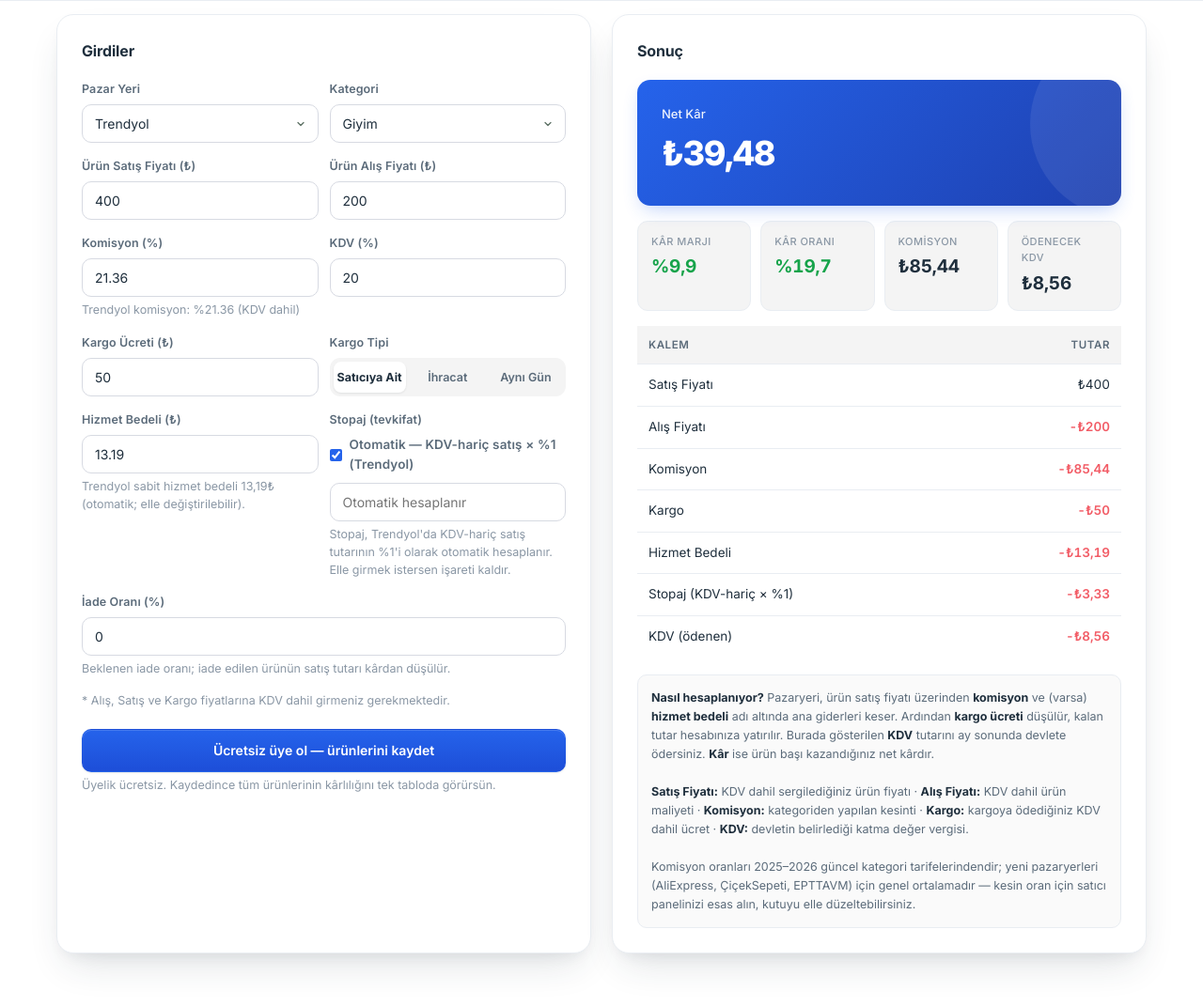
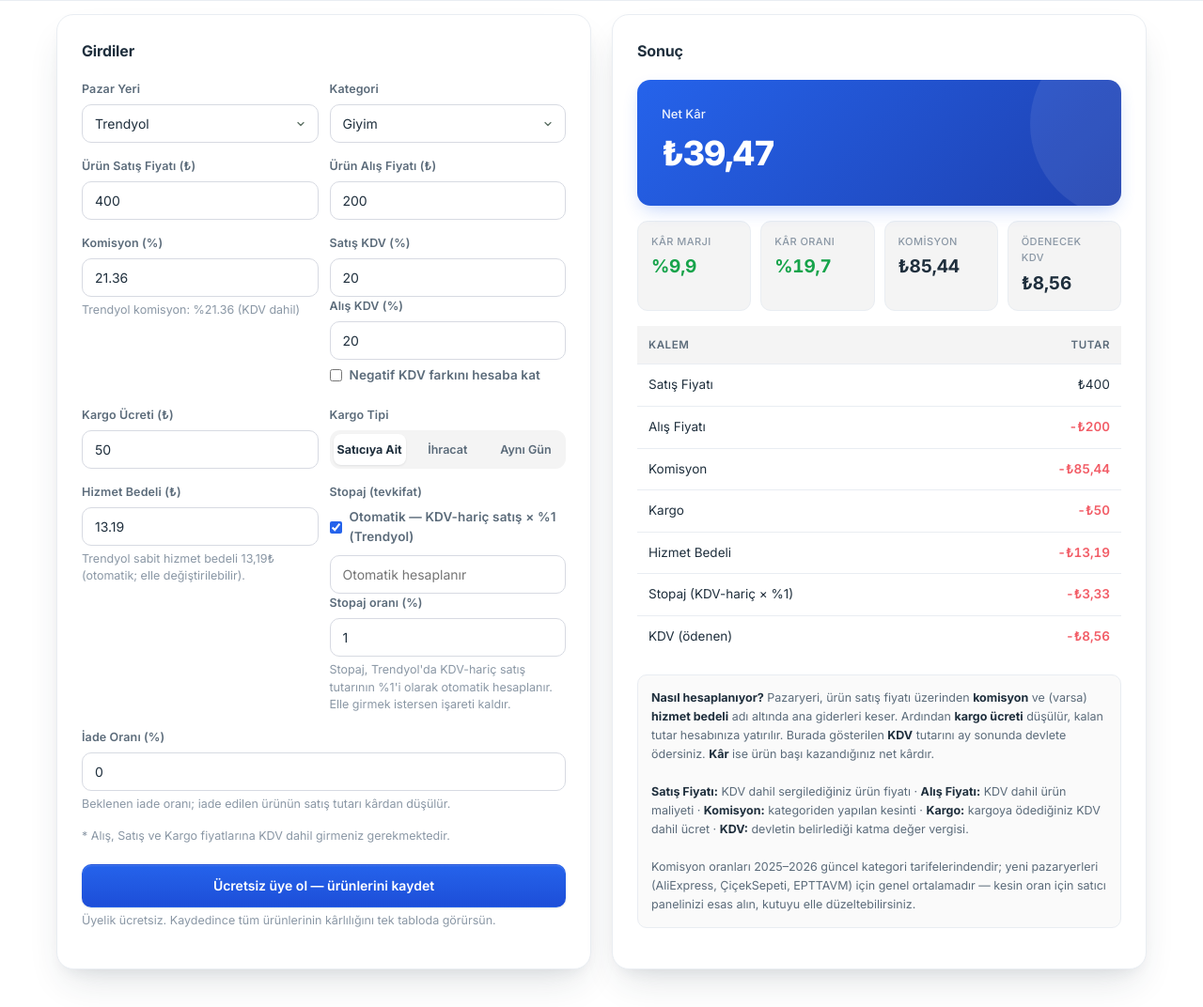
Before and after one commit to techhane48-source/kar-araci, a PHP site: page / in a window 1280 px wide. Shown: the part 576-1648 px from the top of the page at 94% size. Run offline with PHP 8.4, Linux system fonts and the light colour scheme; some libraries are stand-ins or nearby versions.

Commit message:
Unify saved product calculations and persist VAT and withholding settings

```diff
--- a/includes/db.php
+++ b/includes/db.php
@@ -230,6 +230,10 @@ function migrate(): void
     // Migration: yeni ürün kolonları (kdv, cargo_type, extra_fee)
     $padd = [
         'kdv' => "ALTER TABLE products ADD COLUMN kdv REAL NOT NULL DEFAULT 20",
+        'cost_vat' => "ALTER TABLE products ADD COLUMN cost_vat REAL DEFAULT NULL",
+        'stopaj_mode' => "ALTER TABLE products ADD COLUMN stopaj_mode TEXT NOT NULL DEFAULT 'legacy'",
+        'stopaj_rate' => "ALTER TABLE products ADD COLUMN stopaj_rate REAL NOT NULL DEFAULT 1",
+        'allow_negative_vat' => "ALTER TABLE products ADD COLUMN allow_negative_vat INTEGER NOT NULL DEFAULT 0",
         'cargo_type' => "ALTER TABLE products ADD COLUMN cargo_type TEXT NOT NULL DEFAULT 'seller'",
         'extra_fee' => "ALTER TABLE products ADD COLUMN extra_fee REAL NOT NULL DEFAULT 0",
         'barcode' => "ALTER TABLE products ADD COLUMN barcode TEXT NOT NULL DEFAULT ''",
--- a/includes/functions.php
+++ b/includes/functions.php
@@ -216,7 +216,7 @@ function sync_products(int $userId, string $marketplace): array
                           VALUES (?, ?, ?, ?, ?, ?, 0, ?, ?, 0, 0, 0, 0)");
 
     // Only refresh marketplace fields; never overwrite user costs, cargo or commission settings.
-    $upd = $db->prepare("UPDATE products SET price = COALESCE(?, price), quantity = COALESCE(?, quantity)
+    $upd = $db->prepare("UPDATE products SET price = COALESCE(?, price), quantity = COALESCE(?, quantity), kdv = COALESCE(?, kdv)
                           WHERE id = ? AND user_id = ? AND marketplace = ?");
     $db->beginTransaction();
     try {
@@ -232,7 +232,8 @@ function sync_products(int $userId, string $marketplace): array
             $key = ($barcode !== '') ? ('b:' . $barcode) : ('n:' . $name);
             if (isset($existing[$key])) {
                 if ($barcode !== '' && ($price !== null || $quantity !== null)) {
-                    $upd->execute([$price, $quantity, $existing[$key], $userId, $marketplace]);
+                    $vat = isset($p['vatRate']) && is_numeric($p['vatRate']) && $p['vatRate'] >= 0 && $p['vatRate'] <= 100 ? (float)$p['vatRate'] : null;
+                    $upd->execute([$price, $quantity, $vat, $existing[$key], $userId, $marketplace]);
                     $updated++;
                 } else $skipped++;
                 continue;
--- a/includes/profit.php
+++ b/includes/profit.php
@@ -74,7 +74,7 @@ function calc_price(float $cost, float $cargo, float $rate, float $kdvRate = 20.
     $saleVat = (float)($options['sale_vat'] ?? $kdvRate);
     $profitAt = static function (float $P) use ($cost, $cargo, $rate, $kdvRate, $extraFee, $serviceFee, $stopajRate, $returnRate, $saleVat, $options): float {
         return calc_profit($cost, $P, $cargo, $rate, $kdvRate, $extraFee, $serviceFee,
-            auto_stopaj($P, $saleVat, $stopajRate), $returnRate, $options)['profit'];
+            (isset($options['fixed_stopaj']) ? (float)$options['fixed_stopaj'] : auto_stopaj($P, $saleVat, $stopajRate)), $returnRate, $options)['profit'];
     };
 
     $f = $targetMargin > 0
@@ -103,7 +103,7 @@ function calc_price(float $cost, float $cargo, float $rate, float $kdvRate = 20.
     $P = ($lo + $hi) / 2;
     if (!is_finite($P) || $P <= 0) $P = 0.0;
 
-    $r = calc_profit($cost, $P, $cargo, $rate, $kdvRate, $extraFee, $serviceFee, auto_stopaj($P, $saleVat, $stopajRate), $returnRate, $options);
+    $r = calc_profit($cost, $P, $cargo, $rate, $kdvRate, $extraFee, $serviceFee, (isset($options['fixed_stopaj']) ? (float)$options['fixed_stopaj'] : auto_stopaj($P, $saleVat, $stopajRate)), $returnRate, $options);
 
     return [
         'ok' => true,
@@ -183,3 +183,40 @@ function calc_order_profit(array $order, array $byBarcode): array
         'margin'=>$profit/$sale*100,'ratio'=>$profit/$cost*100,'commission'=>$commission,
         'service_fee'=>$service,'stopaj'=>$stopaj,'net_kdv'=>$netVat,'extra_fee'=>0.0,'return_loss'=>0.0];
 }
+
+/** Persisted product settings are shared by catalog, pricing, alerts and campaign estimates. */
+function product_profit_options(array $product): array
+{
+    $saleVat = (float)($product['kdv'] ?? 20);
+    // Legacy purchase VAT was not stored separately.
+    $costVat = (float)($product['cost_vat'] ?? $saleVat);
+    return ['sale_vat'=>$saleVat, 'cost_vat'=>$costVat,
+        'commission_vat'=>20.0, 'cargo_vat'=>20.0, 'extra_vat'=>20.0, 'service_vat'=>20.0,
+        'allow_negative_vat'=>!empty($product['allow_negative_vat'])];
+}
+function product_stopaj(array $product, float $price): float
+{
+    $mode = $product['stopaj_mode'] ?? 'legacy';
+    if ($mode === 'manual' || ($mode === 'legacy' && ($product['marketplace'] ?? 'trendyol') !== 'trendyol'))
+        return (float)($product['stopaj'] ?? 0);
+    return auto_stopaj($price,(float)($product['kdv'] ?? 20),(float)($product['stopaj_rate'] ?? 1));
+}
+function product_profit(array $product, ?float $price = null, ?float $rate = null): array
+{
+    $price = $price ?? (float)$product['price'];
+    $options = product_profit_options($product);
+    return calc_profit((float)$product['cost'],$price,(float)($product['cargo']??0),
+        $rate ?? (float)$product['rate'],(float)($product['kdv']??20),
+        (float)($product['extra_fee']??0),(float)($product['service_fee']??0),
+        product_stopaj($product,$price),(float)($product['return_rate']??0),$options);
+}
+function product_target_price(array $product, float $targetProfit, float $targetMargin): array
+{
+    $options=product_profit_options($product);
+    $mode=$product['stopaj_mode']??'legacy';
+    if ($mode==='manual' || ($mode==='legacy' && ($product['marketplace']??'trendyol')!=='trendyol'))
+        $options['fixed_stopaj']=(float)($product['stopaj']??0);
+    return calc_price((float)$product['cost'],(float)($product['cargo']??0),(float)$product['rate'],
+        (float)($product['kdv']??20),(float)($product['extra_fee']??0),(float)($product['service_fee']??0),
+        (float)($product['stopaj_rate']??1),(float)($product['return_rate']??0),$targetProfit,$targetMargin,$options);
+}
--- a/public_html/assets/app.js
+++ b/public_html/assets/app.js
@@ -40,7 +40,7 @@ function stopajAutoOn(){
 }
 
 function stopajValue(P, kdvRate){
-  if(stopajAutoOn()) return P / (1 + kdvRate/100) * (STOPAJ_RATE/100);
+  if(stopajAutoOn()) return P / (1 + kdvRate/100) * (num("stopaj-rate")/100);
   return num("stopaj");
 }
 
@@ -48,9 +48,9 @@ function stopajValue(P, kdvRate){
 function computeAt(P, cost, cargo, rateFrac, kdvRate, extra, serviceFee, returnFrac){
   const commission = P * rateFrac;
   const stopaj = stopajValue(P, kdvRate);
-  const kdvFrac = kdvRate / (100 + kdvRate);
-  let netKdv = (P - cost - commission - cargo - extra - serviceFee) * kdvFrac;
-  if(netKdv < 0) netKdv = 0;   // Melontik: Net KDV negatif çıkarsa 0
+  const costVat = num("cost-vat");
+  let netKdv = P*kdvRate/(100+kdvRate) - cost*costVat/(100+costVat) - (commission+cargo+extra+serviceFee)/6;
+  if(netKdv < 0 && !$("negative-vat").checked) netKdv = 0;
   const returnLoss = P * returnFrac;
   const profit = P - cost - commission - cargo - extra - serviceFee - stopaj - netKdv - returnLoss;
   return {commission, stopaj, netKdv, returnLoss, profit};
@@ -132,7 +132,7 @@ function renderProfit(profit, margin, ratio, commission, netKdv, stopaj, extra,
   kpi("kpi-kdv", tl(netKdv));
 
   const price = num("price"), cost = num("cost"), cargo = num("cargo");
-  const stopajLabel = stopajAutoOn() ? "Stopaj (KDV-hariç × %"+STOPAJ_RATE+")" : "Stopaj";
+  const stopajLabel = stopajAutoOn() ? "Stopaj (KDV-hariç × %"+num("stopaj-rate")+")" : "Stopaj";
   const rows = [
     ["Satış Fiyatı", price, ""],
     ["Alış Fiyatı", -cost, "neg"],
@@ -165,7 +165,7 @@ function renderPrice(P, r, margin, ratio, rate){
 
   const cost = num("cost"), cargo = num("cargo");
   const extra = num("extra-fee"), serviceFee = num("service-fee");
-  const stopajLabel = stopajAutoOn() ? "Stopaj (KDV-hariç × %"+STOPAJ_RATE+")" : "Stopaj";
+  const stopajLabel = stopajAutoOn() ? "Stopaj (KDV-hariç × %"+num("stopaj-rate")+")" : "Stopaj";
   const rows = [
     ["Satış Fiyatı", P, ""],
     ["Alış Fiyatı", -cost, "neg"],
@@ -198,7 +198,7 @@ function renderCampaign(salePrice, discount, profit, margin, ratio, commission,
 
   const price = num("price"), cost = num("cost"), cargo = num("cargo");
   const discountAmt = price - salePrice;
-  const stopajLabel = stopajAutoOn() ? "Stopaj (KDV-hariç × %"+STOPAJ_RATE+")" : "Stopaj";
+  const stopajLabel = stopajAutoOn() ? "Stopaj (KDV-hariç × %"+num("stopaj-rate")+")" : "Stopaj";
   const verdict = profit >= 0
     ? "✓ Bu kampanya KÂRLI — " + tl(profit) + " kazanırsın, girebilirsin"
     : "✗ Bu kampanya ZARARDA — " + tl(profit) + " kaybedersin, girmemen önerilir";
@@ -284,7 +284,7 @@ document.addEventListener("DOMContentLoaded", () => {
     });
     $("stopaj").disabled = sa.checked;
   }
-  ["cost","price","cargo","rate","kdv","targetProfit","targetMargin","extra-fee","service-fee","stopaj","return-rate"].forEach(id=>{
+  ["cost","price","cargo","rate","kdv","cost-vat","negative-vat","stopaj-rate","discount","targetProfit","targetMargin","extra-fee","service-fee","stopaj","return-rate"].forEach(id=>{
     $(id).addEventListener("input", calculate);
   });
   $("category").addEventListener("change", ()=>{
--- a/public_html/index.php
+++ b/public_html/index.php
@@ -82,8 +82,11 @@ require __DIR__ . '/../includes/header.php';
             <div class="hint" id="rate-hint"></div>
           </div>
           <div class="row">
-            <label>KDV (%)</label>
-            <input type="number" id="kdv" value="20" step="0.1">
+            <label>Satış KDV (%)</label>
+            <input type="number" id="kdv" value="20" min="0" max="100" step="0.1">
+            <label>Alış KDV (%)</label>
+            <input type="number" id="cost-vat" value="20" min="0" max="100" step="0.1">
+            <label class="check"><input type="checkbox" id="negative-vat"> Negatif KDV farkını hesaba kat</label>
           </div>
         </div>
 
@@ -117,6 +120,7 @@ require __DIR__ . '/../includes/header.php';
             <label>Stopaj (tevkifat)</label>
             <label class="check" style="margin:4px 0 8px"><input type="checkbox" id="stopaj-auto" checked> Otomatik — KDV-hariç satış × %1 (Trendyol)</label>
             <input type="number" id="stopaj" value="" step="0.01" disabled placeholder="Otomatik hesaplanır">
+            <label>Stopaj oranı (%)</label><input type="number" id="stopaj-rate" value="1" min="0" max="100" step="0.01">
             <div class="hint">Stopaj, Trendyol'da KDV-hariç satış tutarının %1'i olarak otomatik hesaplanır. Elle girmek istersen işareti kaldır.</div>
           </div>
         </div>
@@ -349,7 +353,7 @@ require __DIR__ . '/../includes/header.php';
 </div>
 
 <script>window.CATEGORIES = <?= json_encode(categories(), JSON_UNESCAPED_UNICODE) ?>;</script>
-<script src="assets/app.js?v=4"></script>
+<script src="assets/app.js?v=5"></script>
 <?php if ($u): ?>
 <script>
 document.getElementById("save-btn").addEventListener("click", async () => {
@@ -361,11 +365,14 @@ document.getElementById("save-btn").addEventListener("click", async () => {
     return;
   }
   const sa = document.getElementById("stopaj-auto");
-  const stopajVal = (sa && sa.checked) ? priceVal / (1 + num("kdv")/100) * 0.01 : num("stopaj");
+  const stopajVal = (sa && sa.checked) ? priceVal / (1 + num("kdv")/100) * num("stopaj-rate")/100 : num("stopaj");
   const body = {
     marketplace, category,
     cost: num("cost"), price: priceVal, cargo: num("cargo"),
-    rate: num("rate"), kdv: num("kdv"),
+    rate: num("rate"), kdv: num("kdv"), cost_vat: num("cost-vat"),
+    allow_negative_vat: document.getElementById("negative-vat").checked,
+    stopaj_mode: sa && sa.checked ? "auto" : "manual", stopaj_rate: num("stopaj-rate"),
+    csrf: <?= json_encode(csrf_token()) ?>,
     cargo_type: cargoType,
     extra_fee: num("extra-fee"),
     service_fee: num("service-fee"), stopaj: stopajVal, return_rate: num("return-rate"),
--- a/public_html/promosyon-analiz.php
+++ b/public_html/promosyon-analiz.php
@@ -90,10 +90,7 @@ if ($_SERVER['REQUEST_METHOD'] === 'POST' && ($_POST['action'] ?? '') === 'analy
                 }
             }
             if ($hasCost && $price > 0 && $rateKnown) {
-                $r = calc_profit($cost, $price, (float)$p['cargo'], $rate,
-                    (float)($p['kdv'] ?? 20), (float)($p['extra_fee'] ?? 0),
-                    (float)($p['service_fee'] ?? 0), (float)($p['stopaj'] ?? 0),
-                    (float)($p['return_rate'] ?? 0));
+                $r = product_profit($p, $price, $rate);
                 $t = ['price' => $price, 'profit' => $r['profit'], 'margin' => $r['margin'], 'ratio' => $r['ratio'], 'col' => $colName];
                 if ($best === null || $r['profit'] > $best) $best = $r['profit'];
             }
--- a/public_html/uyarilar.php
+++ b/public_html/uyarilar.php
@@ -41,9 +41,7 @@ foreach ($products as $p) {
     if ($cost <= 0) {
         $alerts['maliyet'][] = $p;
     } else {
-        $r = calc_profit($cost, $price, (float)$p['cargo'], (float)$p['rate'],
-            (float)($p['kdv'] ?: 20), (float)$p['extra_fee'], (float)($p['service_fee'] ?: trendyol_service_fee()),
-            auto_stopaj($price, (float)($p['kdv'] ?: 20), 1.0), (float)$p['return_rate']);
+        $r = product_profit($p);
         if ($r['profit'] < 0) $alerts['zarar'][] = array_merge($p, ['_profit' => $r['profit']]);
     }
     if ((float)$p['rate'] <= 0) $alerts['komisyon'][] = $p;
```
Also changed, not shown: public_html/api-save.php (+15 -2 lines), public_html/kar-marji.php (+5 -5 lines), public_html/toplu-analiz.php (+1 -6 lines), public_html/urunler.php (+8 -13 lines), scripts/test-product-profit.php (added, +16 -0 lines), .github/workflows/regression.yml.
